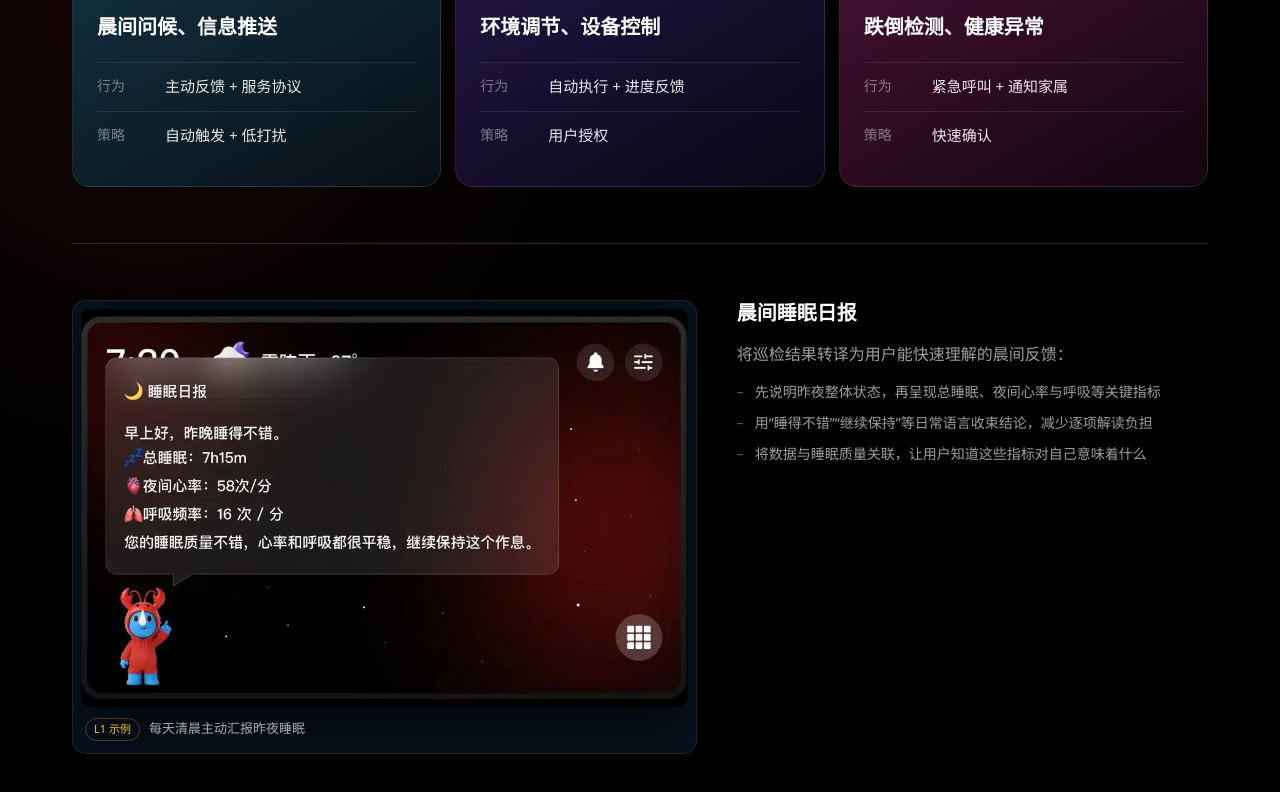
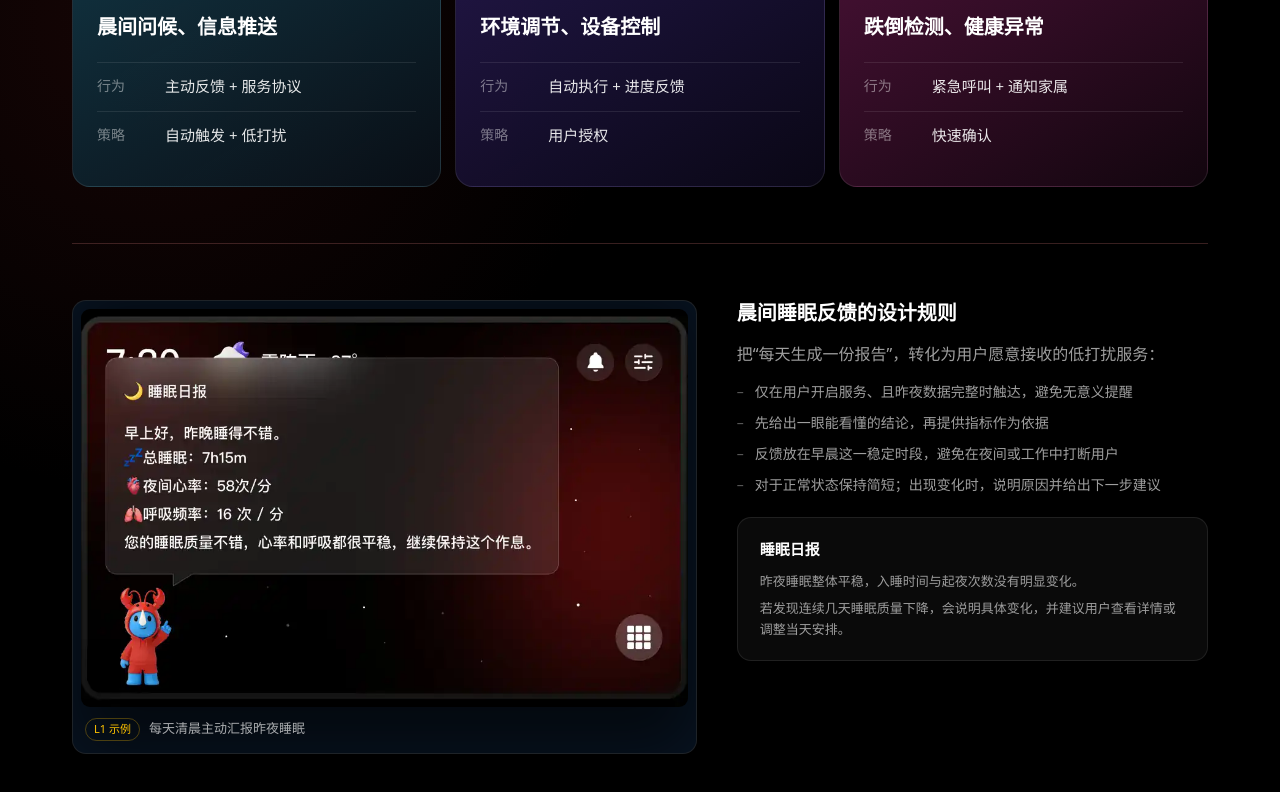
Before and after one commit to taoshuai92/taoshuai-portfolio, a website: page pages/ai-agent.html in a window 1280 px wide. Shown: the part 8302-9094 px from the top of the page. Drawn offline with Linux system fonts and the light colour scheme.

```diff
--- a/pages/ai-agent.html
+++ b/pages/ai-agent.html
@@ -470,13 +470,19 @@
             <figcaption><span>L1 示例</span>每天清晨主动汇报昨夜睡眠</figcaption>
           </figure>
           <div class="agent-heartbeat-rule">
-            <h4>晨间睡眠日报</h4>
-            <p class="agent-heartbeat-lead">将巡检结果转译为用户能快速理解的晨间反馈：</p>
+            <h4>晨间睡眠反馈的设计规则</h4>
+            <p class="agent-heartbeat-lead">把“每天生成一份报告”，转化为用户愿意接收的低打扰服务：</p>
             <ul>
-              <li>先说明昨夜整体状态，再呈现总睡眠、夜间心率与呼吸等关键指标</li>
-              <li>用“睡得不错”“继续保持”等日常语言收束结论，减少逐项解读负担</li>
-              <li>将数据与睡眠质量关联，让用户知道这些指标对自己意味着什么</li>
+              <li>仅在用户开启服务、且昨夜数据完整时触达，避免无意义提醒</li>
+              <li>先给出一眼能看懂的结论，再提供指标作为依据</li>
+              <li>反馈放在早晨这一稳定时段，避免在夜间或工作中打断用户</li>
+              <li>对于正常状态保持简短；出现变化时，说明原因并给出下一步建议</li>
             </ul>
+            <div class="agent-heartbeat-format">
+              <b>睡眠日报</b>
+              <p>昨夜睡眠整体平稳，入睡时间与起夜次数没有明显变化。</p>
+              <p>若发现连续几天睡眠质量下降，会说明具体变化，并建议用户查看详情或调整当天安排。</p>
+            </div>
           </div>
         </div>
       </section>
```
